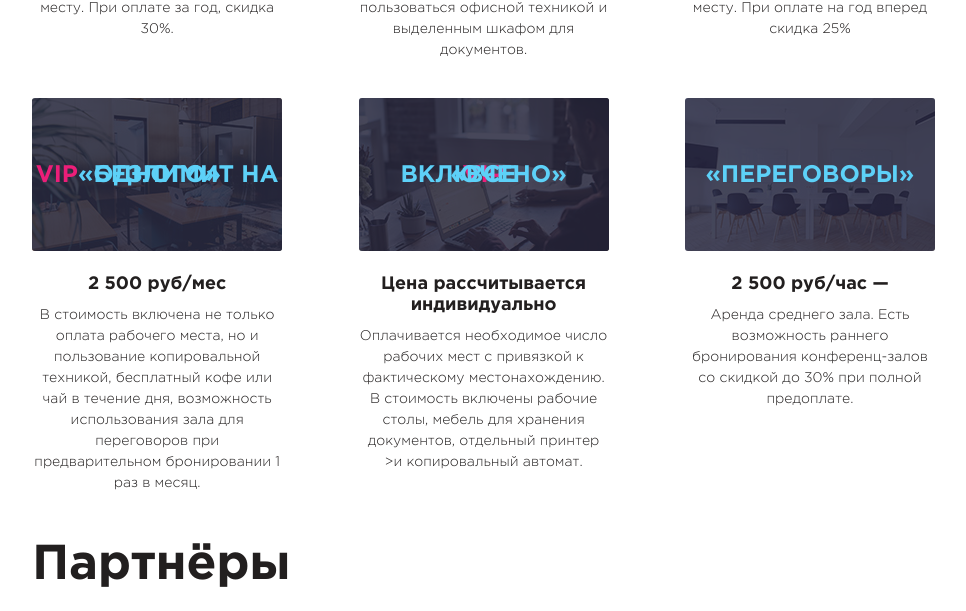
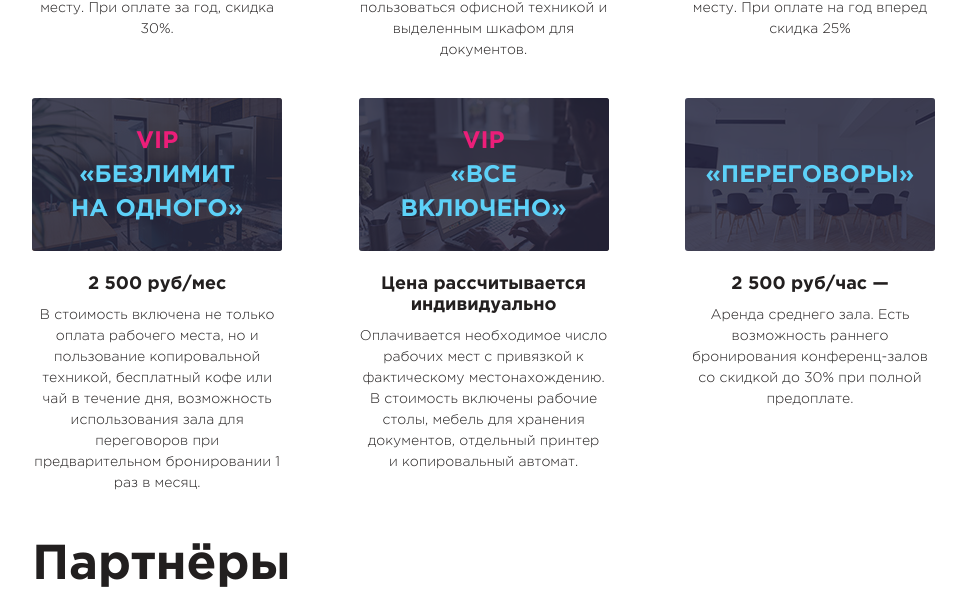
Before and after one commit to ahalacoworking/coworking, a plain HTML site: page prices.html in a window 1280 px wide. Shown: the part 564-1175 px from the top of the page, without its empty margins (255-1221 px from the left). Drawn offline with Linux system fonts and the light colour scheme.

Commit message:
Lesson #3 v.1.5 prices

```diff
--- a/prices.html
+++ b/prices.html
@@ -116,7 +116,7 @@
                     <li class="tarif__item">
                       <div class="tarif__tittle-img">
                         <div class="tarif__img-overflow"></div>
-                        <div class="tarif__name"><span>VIP</span>«Безлимит на одного»</div>
+                        <div class="tarif__name"><span>VIP</span><br>«Безлимит<br>на одного»</div>
                         <img src="images/price_4.jpg" alt="" class="tarif__img">
                       </div>
                       <div class="tarif__desc">
@@ -139,7 +139,7 @@
                           Цена рассчитывается индивидуально
                         </div>
                         <div class="tarif__text">
-                          Оплачивается необходимое число рабочих мест с привязкой к фактическому местонахождению. <br>В стоимость включены рабочие столы, мебель для хранения документов, отдельный принтер <br>>и копировальный автомат.
+                          Оплачивается необходимое число рабочих мест с привязкой к фактическому местонахождению. <br>В стоимость включены рабочие столы, мебель для хранения документов, отдельный принтер <br>и копировальный автомат.
                         </div>
                       </div>
                     </li>
--- a/styles/blocks/prices.css
+++ b/styles/blocks/prices.css
@@ -1,9 +1,5 @@
 .prices {
   margin-top: 7px;
-}
-
-.tarif {
-  line-height: 0;
 }
 
 .tarif__list {
```
